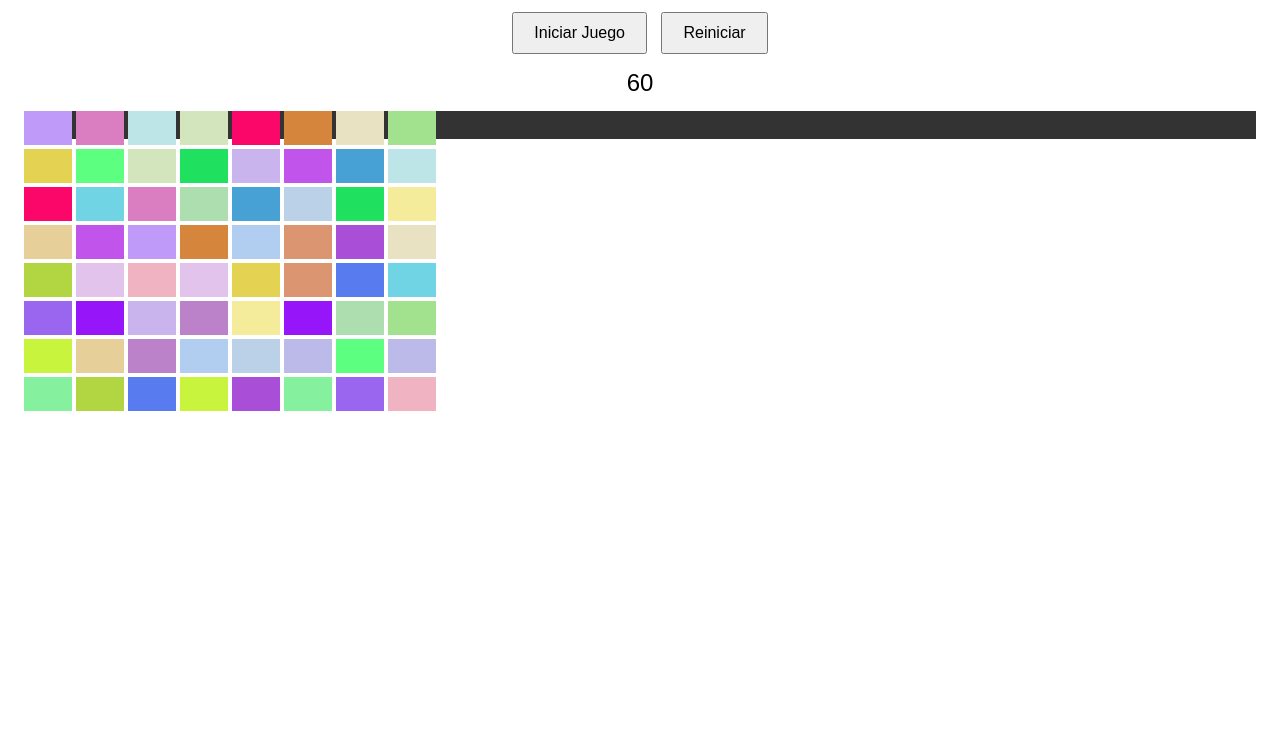
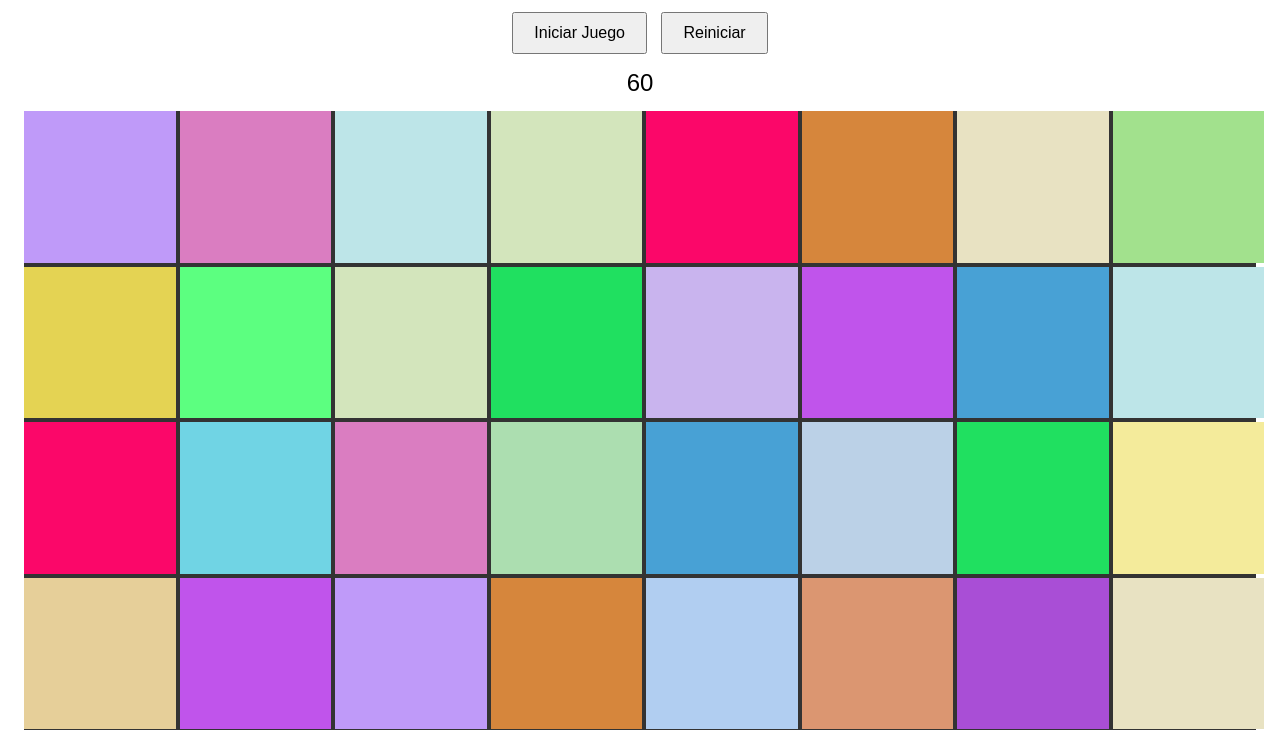
Before and after one commit to UnknowAi123/Workstation, a plain HTML site: page index.html in a window 1280 px wide. Shown: the part 59-789 px from the top of the page. Drawn offline with Linux system fonts and the light colour scheme.

Commit message:
Update index.html

```diff
--- a/index.html
+++ b/index.html
@@ -5,14 +5,14 @@
   <title>Juego de Memoria de Colores</title>
   <meta name="viewport" content="width=device-width, initial-scale=1, user-scalable=no">
   <style>
-    /* Global: aseguramos que todos los elementos usen border-box */
+    /* Global: aseguramos box-sizing para todos */
     * {
       box-sizing: border-box;
     }
     html, body {
       margin: 0;
       padding: 0;
-      /* En esta versión NO se bloquea el scroll */
+      /* En esta versión no se bloquea el scroll */
       -ms-touch-action: manipulation;
       touch-action: manipulation;
     }
@@ -39,31 +39,27 @@
       font-size: 24px;
       margin-bottom: 10px;
     }
-    /* Contenedor de la cuadrícula: se define un ancho mínimo de 300px y 4px de padding lateral */
+    /* Contenedor de la cuadrícula */
     .grid-container {
       width: 100%;
-      min-width: 300px;
+      min-width: 300px; /* No se reduce por debajo de 300px */
       margin: 0 auto;
-      padding: 4px;
+      padding: 4px; /* 4px de padding lateral */
     }
-    /* La cuadrícula se define con 8 columnas. Se restan 7 gaps (4px cada uno = 28px)
-       y se usa clamp() para que la dimensión no supere 48px.
-
-       La fórmula:
-         grid cell dimension = clamp( (300px-28px)/8, (100% - 28px)/8, 48px )
-       Esto significa:
-       • Valor mínimo: si el contenedor es 300px, cada celda será calc((300-28)/8) px.
-       • Valor ideal: según el ancho real de la cuadrícula (100% del contenedor menos 28px) dividido en 8.
-       • Valor máximo: 48px.
-    */
+    /* La cuadrícula ocupará el 100% del ancho del contenedor.
+       Usaremos una variable CSS (–cell-size) que se definirá vía JavaScript.
+       Se define 8 columnas y se usa gap de 4px (7 gaps = 28px). */
     .grid {
       display: grid;
-      grid-template-columns: repeat(8, clamp(calc((300px - 28px) / 8), calc((100% - 28px) / 8), 48px));
-      grid-auto-rows: clamp(calc((300px - 28px) / 8), calc((100% - 28px) / 8), 48px);
-      grid-gap: 4px;
+      grid-template-columns: repeat(8, var(--cell-size));
+      grid-auto-rows: var(--cell-size);
+      gap: 4px;
       background-color: #333;
+      /* Para centrar la cuadrícula, si el ancho calculado es menor que el total,
+         se deja que el contenedor gestione su tamaño. */
+      margin: 0 auto;
     }
-    /* Cada celda ocupa el 100% del tamaño definido por la cuadrícula */
+    /* Cada celda ocupa el 100% del espacio asignado por la cuadrícula */
     .cell {
       width: 100%;
       height: 100%;
@@ -71,16 +67,16 @@
       cursor: pointer;
       transition: background-color 0.3s, opacity 0.3s, filter 0.2s, transform 0.2s, border 0.2s;
     }
-    /* Al seleccionar, se añade un borde dorado y se escalada ligeramente */
+    /* Indicador de celda seleccionada: borde dorado y escalado leve */
     .cell.selected {
       border: 3px solid #FFD700;
       transform: scale(1.05);
     }
-    /* Efecto para selección errónea */
+    /* Efecto para parejas equivocadas */
     .cell.wrong {
       filter: brightness(0.5);
     }
-    /* Las celdas removidas (emparejadas) se ocultan */
+    /* Celda removida (emparejada) */
     .cell.removed {
       opacity: 0;
       pointer-events: none;
@@ -105,6 +101,7 @@
   <div class="message" id="message"></div>
   <script>
     const grid = document.getElementById("grid");
+    const gridContainer = document.querySelector(".grid-container");
     const timerDisplay = document.getElementById("timer");
     const messageDisplay = document.getElementById("message");
     const startButton = document.getElementById("start");
@@ -117,9 +114,20 @@
     let timerInterval;
     let gameStarted = false;
 
-    // NOTA: En esta versión no se añade bloqueo de scroll
+    // Función que actualiza el tamaño de celda en base al ancho interno del contenedor.
+    function updateCellSize() {
+      // El ancho interno (clientWidth) ya incluye el padding
+      const containerWidth = gridContainer.clientWidth;
+      // Se restan 7 gaps de 4px cada uno (7 * 4 = 28px)
+      const cellSize = (containerWidth - 28) / 8;
+      // Asigna la variable CSS --cell-size para la cuadrícula
+      grid.style.setProperty('--cell-size', cellSize + 'px');
+    }
+    // Actualiza al cargar y en cada redimensionamiento
+    updateCellSize();
+    window.addEventListener('resize', updateCellSize);
 
-    // Función para generar un color aleatorio con ajustes para tonos pastel o vibrantes
+    // Función para generar un color aleatorio en HSL
     function getRandomColor(isPastel) {
       const hue = Math.floor(Math.random() * 360);
       const saturation = isPastel ? Math.random() * 30 + 40 : Math.random() * 40 + 60;
@@ -128,7 +136,7 @@
       return `hsl(${hue}, ${saturation}%, ${lightness}%)`;
     }
 
-    // Función para convertir un string HSL en un objeto con propiedades hue, saturation y lightness
+    // Convierte un string HSL en un objeto
     function parseHSL(hslString) {
       const regex = /hsl\((\d+),\s*([\d\.]+)%,\s*([\d\.]+)%\)/;
       const result = regex.exec(hslString);
@@ -142,7 +150,7 @@
       return null;
     }
 
-    // Comprueba si dos colores son demasiado similares (para forzar mayor contraste)
+    // Comprueba si dos colores son demasiado similares (para forzar contraste)
     function areColorsSimilar(colorStr1, colorStr2) {
       const color1 = parseHSL(colorStr1);
       const color2 = parseHSL(colorStr2);
@@ -169,7 +177,7 @@
       return colors;
     }
 
-    // Posiciona aleatoriamente los colores (algoritmo Fisher-Yates)
+    // Algoritmo Fisher-Yates para mezclar el array de colores
     function shuffle(array) {
       for (let i = array.length - 1; i > 0; i--) {
         const j = Math.floor(Math.random() * (i + 1));
@@ -178,7 +186,7 @@
     }
 
     function initGame() {
-      // Limpia intervalos previos para evitar acumulación
+      // Limpiar cualquier intervalo previo
       if (timerInterval) {
         clearInterval(timerInterval);
         timerInterval = null;
@@ -226,6 +234,7 @@
       if (lockBoard || this.classList.contains("removed")) return;
       if (this === firstCell) return;
 
+      // Se muestra el indicador de selección
       this.classList.add("selected");
 
       if (!firstCell) {
```
